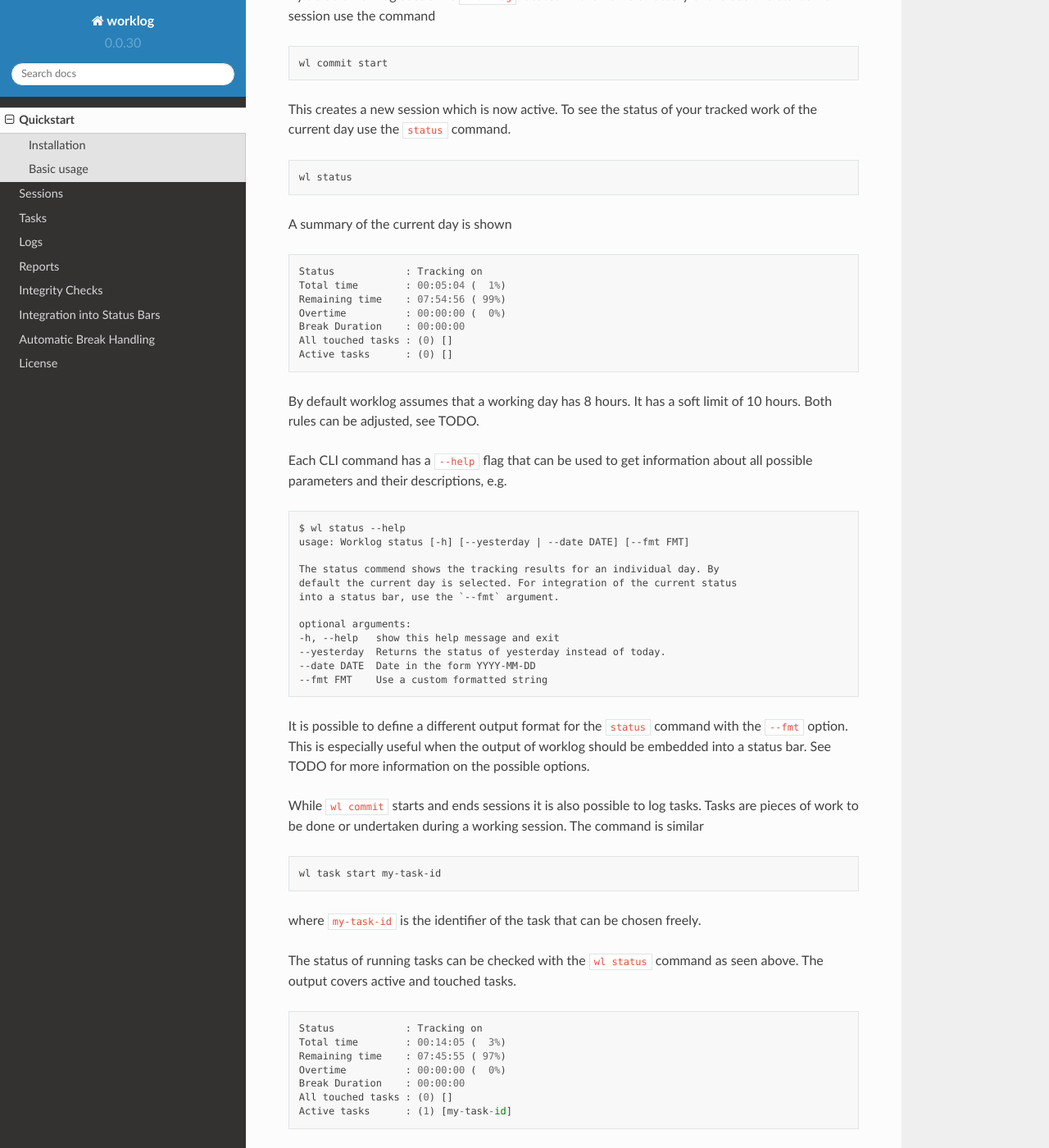
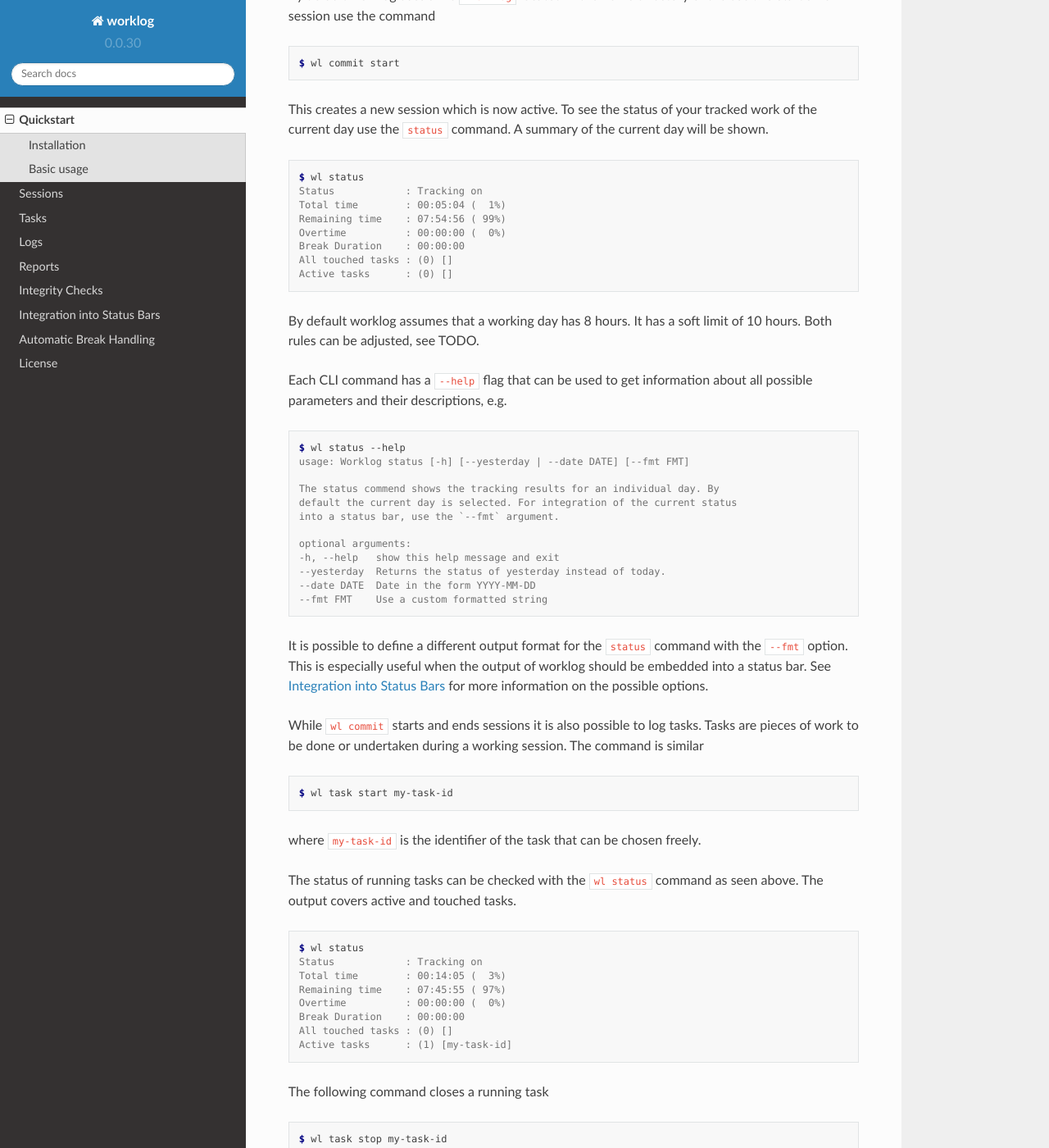
Before and after one commit to dotcs/worklog, a Sphinx documentation site: the page built from docs/text/quickstart.rst, in a window 1280 px wide and 1400 px high, scrolled down 477 px. Shown: the whole window at 82% size. Built offline with Sphinx 7.4.7 and the Read the Docs theme 2.0.0, drawn with Linux system fonts in a browser that asks for light colours; some of the changed text lies outside the part shown.

Commit message:
Change formatting of shell/console outputs

```diff
--- a/docs/text/quickstart.rst
+++ b/docs/text/quickstart.rst
@@ -9,9 +9,9 @@ Installation
 As the compiled worklog package is hosted on the Python Package Index (PyPI)
 you can easily install it with pip
 
-.. code:: shell
+.. code:: console
 
-    pip install dcs-worklog
+    $ pip install dcs-worklog
 
 worklog is a CLI tool that registers itself as ``wl``.
 
@@ -22,22 +22,18 @@ By default worklog uses a file ``.worklog`` located in the home directory of
 the user.
 To start a new session use the command
 
-.. code:: shell
+.. code:: console
 
-    wl commit start
+    $ wl commit start
 
 This creates a new session which is now active.
 To see the status of your tracked work of the current day use the ``status``
 command.
+A summary of the current day will be shown.
 
-.. code:: shell
+.. code:: console
 
-    wl status
-
-A summary of the current day is shown
-
-.. code::
-
+    $ wl status
     Status            : Tracking on
     Total time        : 00:05:04 (  1%)
     Remaining time    : 07:54:56 ( 99%)
@@ -53,7 +49,7 @@ Both rules can be adjusted, see TODO.
 Each CLI command has a ``--help`` flag that can be used to get information
 about all possible parameters and their descriptions, e.g.
 
-.. code::
+.. code:: console
 
     $ wl status --help
     usage: Worklog status [-h] [--yesterday | --date DATE] [--fmt FMT]
@@ -72,15 +68,15 @@ It is possible to define a different output format for the ``status`` command
 with the ``--fmt`` option.
 This is especially useful when the output of worklog should be embedded into
 a status bar.
-See TODO for more information on the possible options.
+See :ref:`status-bars-label` for more information on the possible options.
 
 While ``wl commit`` starts and ends sessions it is also possible to log tasks.
 Tasks are pieces of work to be done or undertaken during a working session.
 The command is similar
 
-.. code:: shell
+.. code:: console
 
-    wl task start my-task-id
+    $ wl task start my-task-id
 
 where ``my-task-id`` is the identifier of the task that can be chosen freely.
 
@@ -88,8 +84,9 @@ The status of running tasks can be checked with the ``wl status`` command as
 seen above.
 The output covers active and touched tasks.
 
-.. code::
+.. code:: console
 
+    $ wl status
     Status            : Tracking on
     Total time        : 00:14:05 (  3%)
     Remaining time    : 07:45:55 ( 97%)
@@ -100,15 +97,16 @@ The output covers active and touched tasks.
 
 The following command closes a running task
 
-.. code:: shell
+.. code:: console
 
-    wl task stop my-task-id
+    $ wl task stop my-task-id
 
 The status command then no longer shows ``my-task-id`` as a touched task and
 summarizes the time that has been spent on the task today.
 
-.. code::
+.. code:: console
 
+    $ wl status
     Status            : Tracking on
     Total time        : 00:19:09 (  4%)
     Remaining time    : 07:40:51 ( 96%)
@@ -119,15 +117,16 @@ summarizes the time that has been spent on the task today.
 
 Finally the work session can be stopped by using the command
 
-.. code:: shell
+.. code:: console
 
-    wl commit stop
+    $ wl commit stop
 
 The ``status`` command then shows that the current work session has been
 paused.
 
-.. code::
+.. code:: console
 
+    $ wl status
     Status            : Tracking off
     Total time        : 00:21:07 (  4%)
     Remaining time    : 07:38:53 ( 96%)
```
Also changed, not shown: docs/text/sessions.rst (+11 -11 lines), docs/text/tasks.rst (+9 -9 lines).
